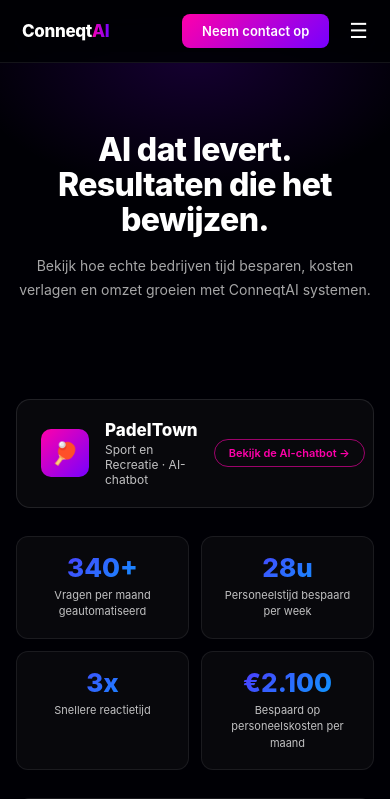
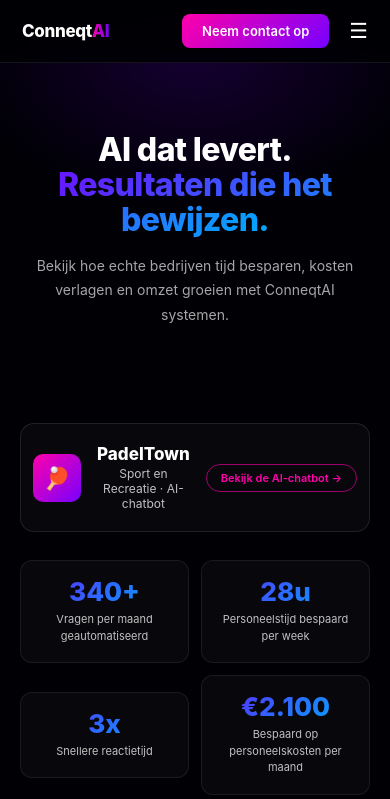
Before and after one commit to wesroord/conneqtai-website, a Next.js app: page /nl/cases in a window 390 px wide. Shown: the top 799 px of the page. Built offline with nearby package versions, Linux system fonts and the light colour scheme.

Commit message:
fix: alles gecentreerd op mobiel via globals.css

```diff
--- a/app/globals.css
+++ b/app/globals.css
@@ -2,7 +2,6 @@
 html { -webkit-text-size-adjust: 100%; }
 body { background: #000005; color: #fff; font-family: 'Inter', sans-serif; overflow-x: hidden; }
 img, video { max-width: 100%; height: auto; }
-section { width: 100%; }
 
 @keyframes chromeShift { 0%{background-position:0% 50%} 50%{background-position:100% 50%} 100%{background-position:0% 50%} }
 @keyframes logoShift { 0%{background-position:0% 50%} 50%{background-position:100% 50%} 100%{background-position:0% 50%} }
@@ -13,26 +12,45 @@
 @keyframes flSpin { 0%{transform:rotate(0deg)} 100%{transform:rotate(360deg)} }
 @keyframes tick3 { from{transform:translateX(0)} to{transform:translateX(-50%)} }
 @keyframes glowRot { 0%{transform:rotate(0deg)} 100%{transform:rotate(360deg)} }
+@keyframes nbp { 0%,100%{opacity:1} 50%{opacity:.3} }
 
-/* Responsive centrering */
+.chrome {
+  background: linear-gradient(135deg,#fff 0%,#ff00aa 30%,#7700ff 60%,#00aaff 100%);
+  background-size: 300% auto;
+  -webkit-background-clip: text;
+  -webkit-text-fill-color: transparent;
+  animation: chromeShift 4s ease infinite;
+}
+
 @media (max-width: 768px) {
-  section { padding-left: 16px !important; padding-right: 16px !important; }
-  h1, h2 { word-break: break-word; text-align: center; }
-  p { text-align: center; }
-  .desktop-nav { display: none !important; }
-  .hamburger { display: flex !important; }
-
-  /* Stats blok gelijke kolommen en gecentreerde tekst */
-  div[style*="gridTemplateColumns:\"repeat(4,1fr)\""] {
-    grid-template-columns: repeat(2, 1fr) !important;
+  section {
+    padding-left: 20px !important;
+    padding-right: 20px !important;
+    text-align: center !important;
   }
-  div[style*="gridTemplateColumns: \"repeat(4,1fr)\""] span {
+  section h1, section h2, section h3, section p, section span {
     text-align: center !important;
-    white-space: normal !important;
-    word-break: break-word !important;
+  }
+  section > div, section > div > div {
+    text-align: center !important;
+    align-items: center !important;
+    justify-content: center !important;
+  }
+  /* Stats grid 2x2 op mobiel */
+  div[style*="repeat(4,1fr)"] {
+    grid-template-columns: repeat(2,1fr) !important;
+  }
+  /* Labels in services sectie links laten */
+  div[style*="borderBottom"][style*="flex"] > div:first-child {
+    text-align: left !important;
   }
 }
+
 @media (min-width: 769px) {
   .desktop-nav { display: flex !important; }
   .hamburger { display: none !important; }
 }
+@media (max-width: 768px) {
+  .desktop-nav { display: none !important; }
+  .hamburger { display: flex !important; }
+}
```
